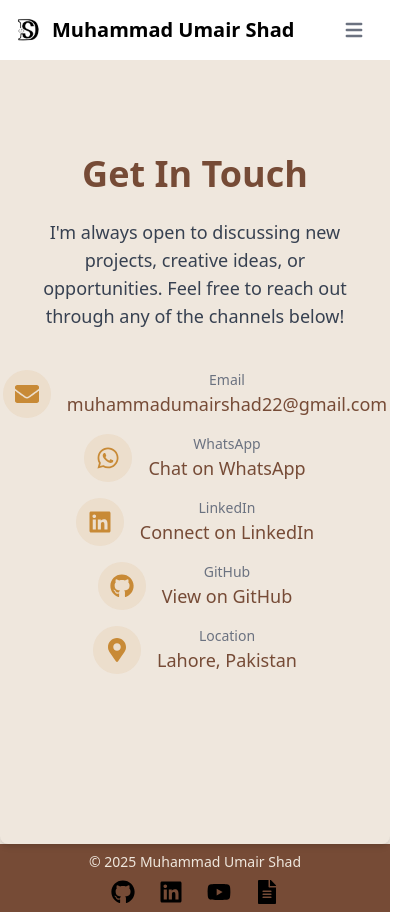
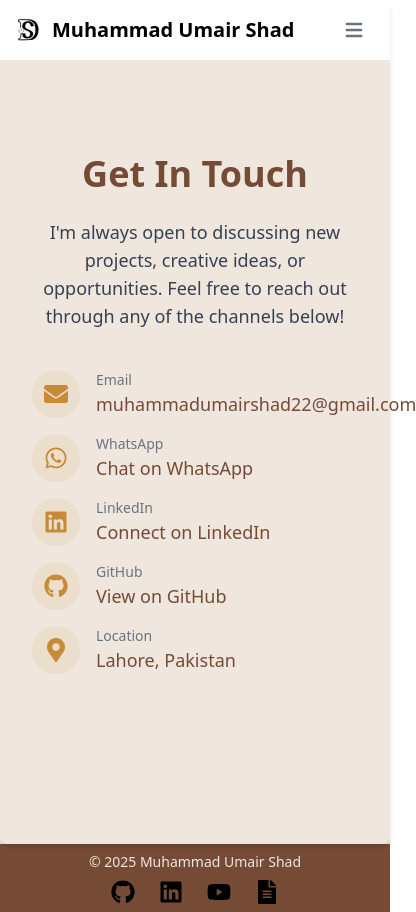
Before and after one commit to shad-developer/umair_portfolio, a React (Vite) app: page /contact in a window 390 px wide. Shown: the whole page, 416 px wide, since content can reach past the window. Built offline with nearby package versions, Linux system fonts and the light colour scheme.

Commit message:
ContactMe.jsx

```diff
--- a/src/components/ContactMe.jsx
+++ b/src/components/ContactMe.jsx
@@ -29,7 +29,7 @@ const ContactItem = ({ Icon, label, value, href }) => (
       <Icon className="text-goldDesert text-2xl" />
     </div>
     <div>
-      <p className="text-sm text-gray-500">{label}</p>
+      <p className="text-sm text-gray-500 text-left">{label}</p>
       <a
         href={href}
         target="_blank"
@@ -64,7 +64,7 @@ export default function ContactMe() {
           opportunities. Feel free to reach out through any of the channels
           below!
         </p>
-        <div className="flex flex-col items-center md:items-start">
+        <div className="flex flex-col">
           {/* Email */}
           {contactDetails.email && (
             <ContactItem
```
